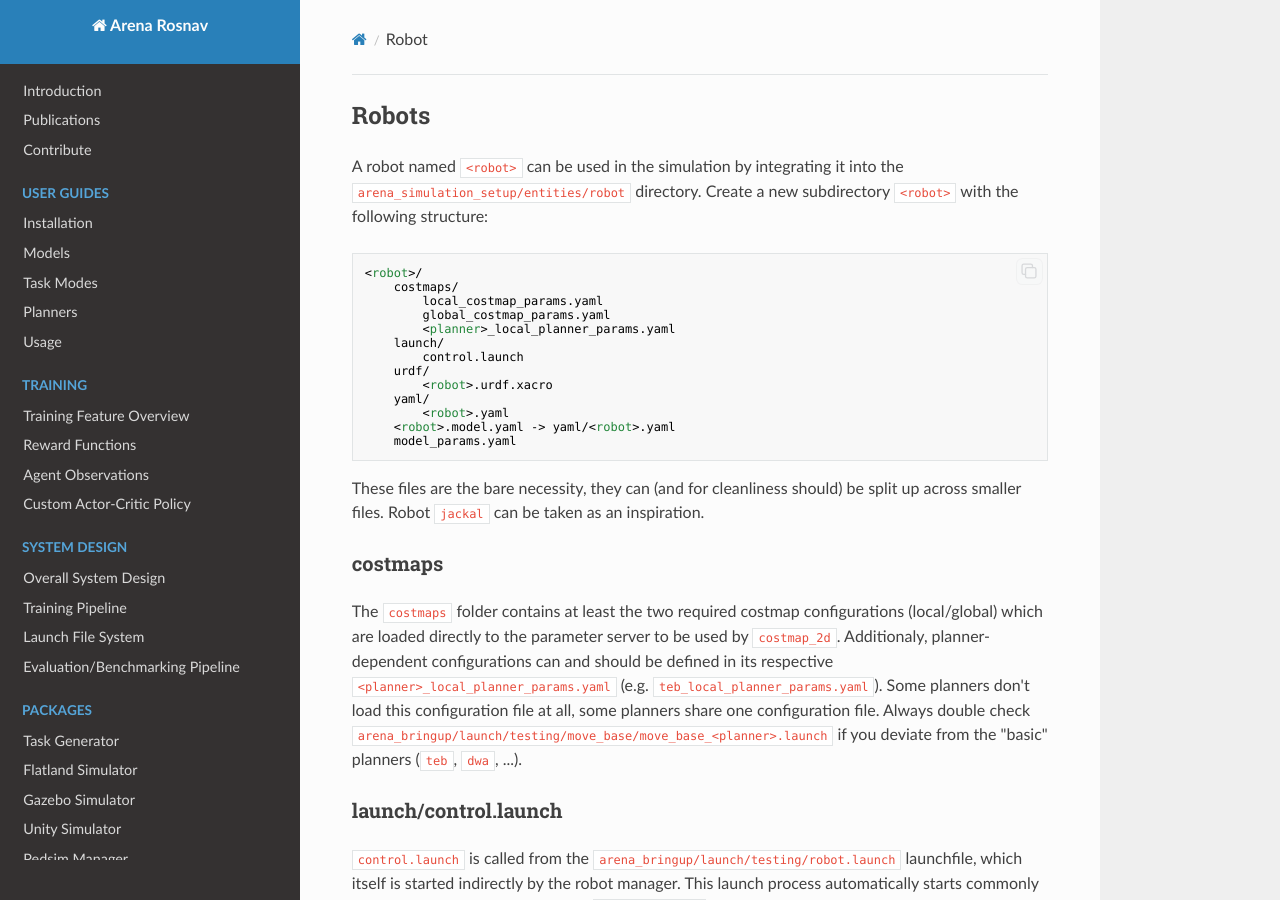
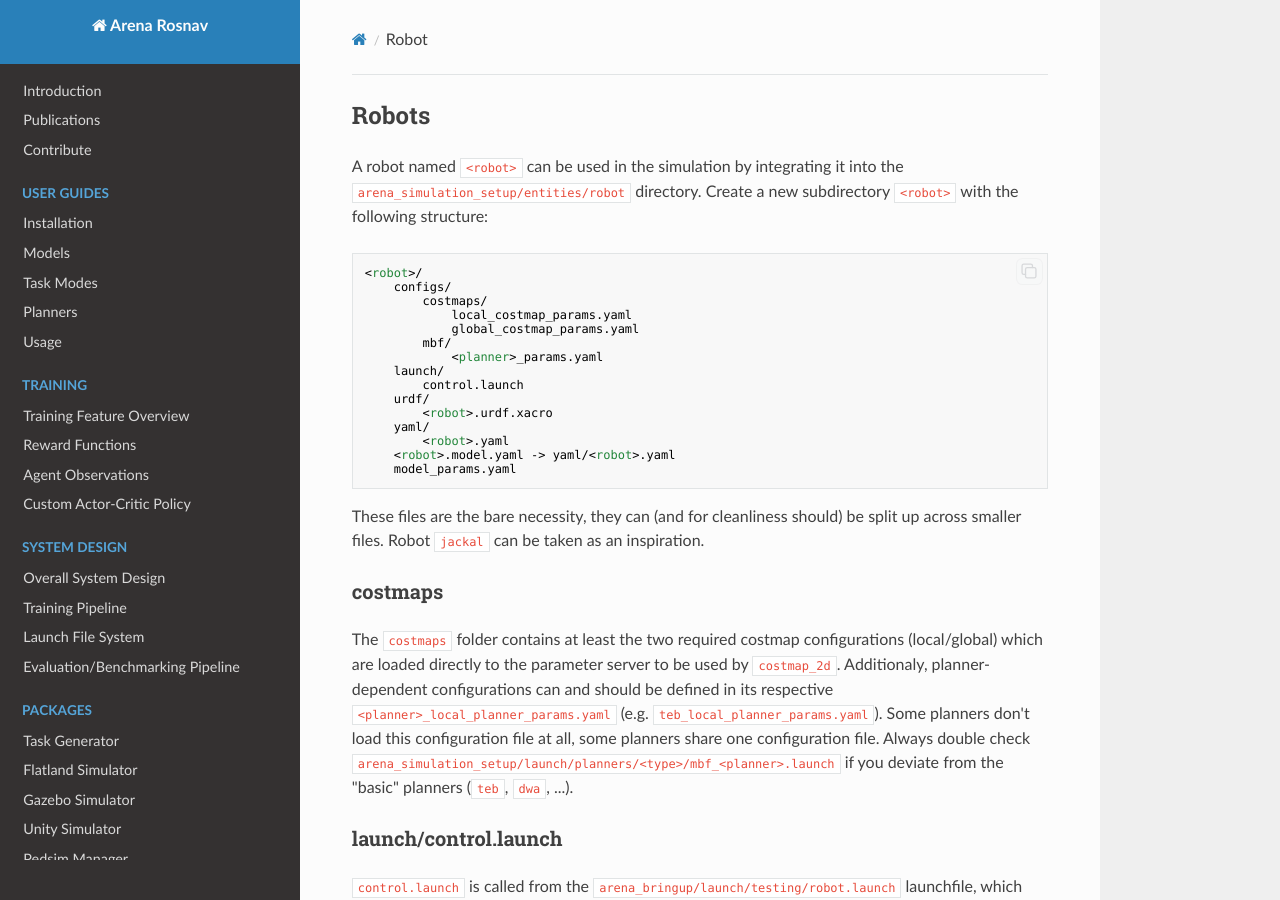
Before and after one commit to Arena-Rosnav/.github, an MkDocs documentation site: the page built from docs/user_guides/models/robot.md, in a window 1280 px wide and 900 px high. Built offline with MkDocs 1.6.1, drawn with Linux system fonts in a browser that asks for light colours; nearby versions of some CDN libraries; comment, search, counter and statistics services are not loaded.

Commit message:
Update robot.md

````diff
--- a/docs/user_guides/models/robot.md
+++ b/docs/user_guides/models/robot.md
@@ -3,10 +3,12 @@ A robot named `<robot>` can be used in the simulation by integrating it into the
 
 ```
 <robot>/
-    costmaps/
-        local_costmap_params.yaml
-        global_costmap_params.yaml
-        <planner>_local_planner_params.yaml
+    configs/
+        costmaps/
+            local_costmap_params.yaml
+            global_costmap_params.yaml
+        mbf/
+            <planner>_params.yaml
     launch/
         control.launch
     urdf/
@@ -21,7 +23,7 @@ These files are the bare necessity, they can (and for cleanliness should) be spl
 
 ### costmaps
 The `costmaps` folder contains at least the two required costmap configurations (local/global) which are loaded directly to the parameter server to be used by `costmap_2d`.
-Additionaly, planner-dependent configurations can and should be defined in its respective `<planner>_local_planner_params.yaml` (e.g. `teb_local_planner_params.yaml`). Some planners don't load this configuration file at all, some planners share one configuration file. Always double check `arena_bringup/launch/testing/move_base/move_base_<planner>.launch` if you deviate from the "basic" planners (`teb`, `dwa`, ...).
+Additionaly, planner-dependent configurations can and should be defined in its respective `<planner>_local_planner_params.yaml` (e.g. `teb_local_planner_params.yaml`). Some planners don't load this configuration file at all, some planners share one configuration file. Always double check `arena_simulation_setup/launch/planners/<type>/mbf_<planner>.launch` if you deviate from the "basic" planners (`teb`, `dwa`, ...).
 
 ### launch/control.launch
 
````
